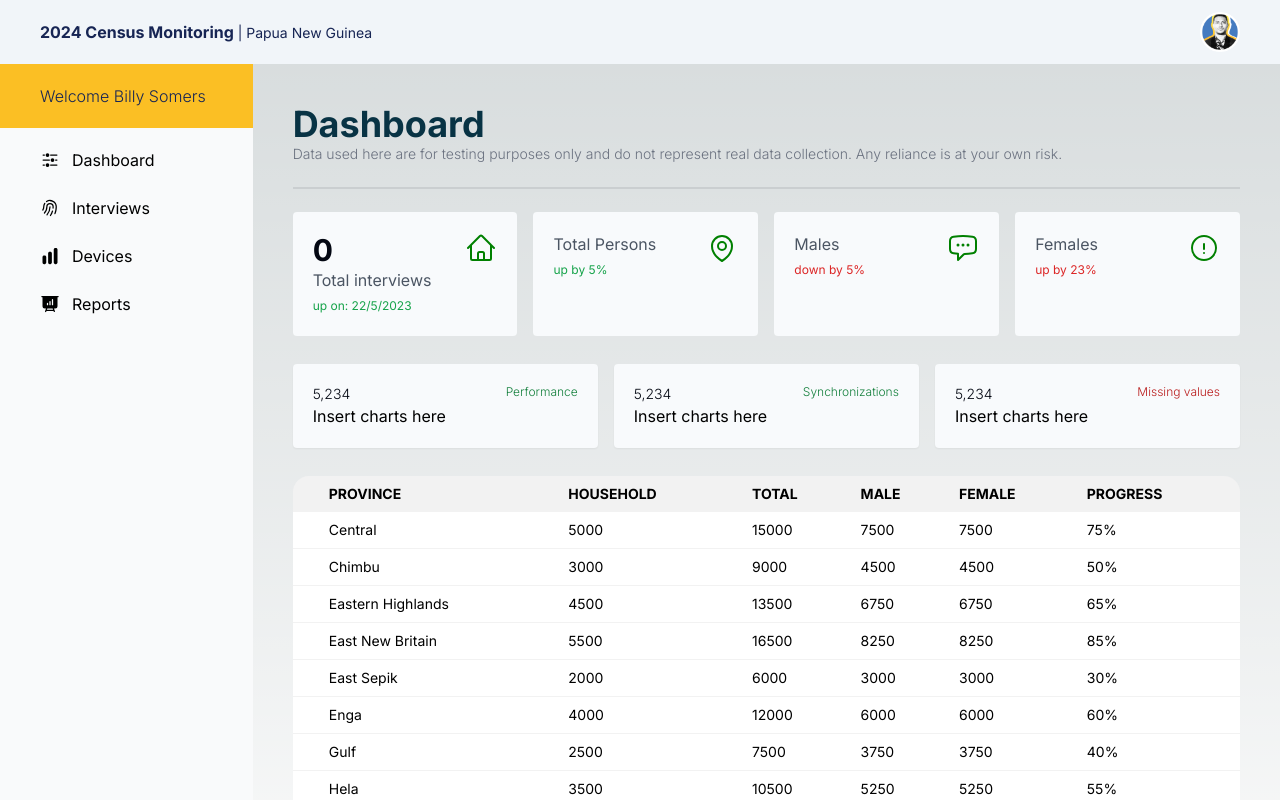
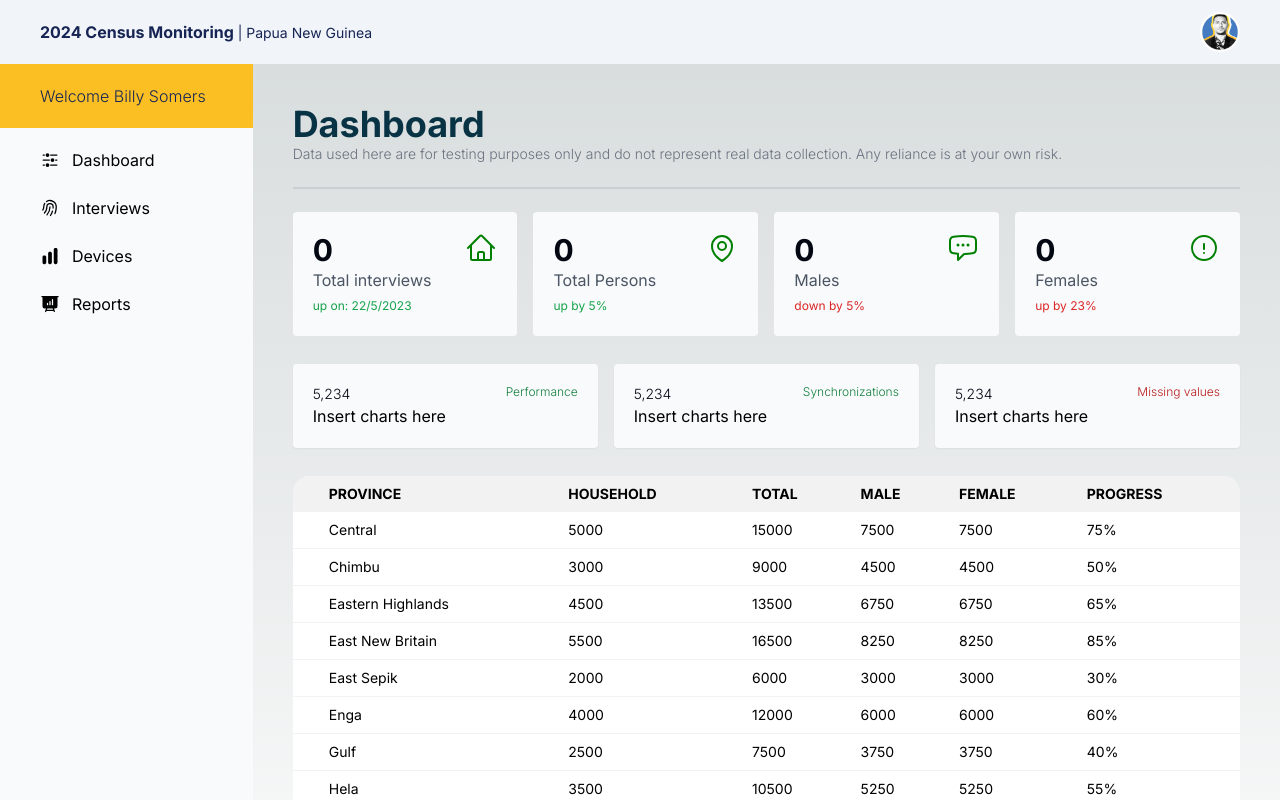
Before and after one commit to billyws/cspro-dashboard, a Next.js app: page / in a window 1280 px wide. Shown: the top 800 px of the page. Built offline with nearby package versions, Linux system fonts and the light colour scheme; no server answers.

Commit message:
reset the initial state of persons, males and females to 0

```diff
--- a/components/StatsCounter.tsx
+++ b/components/StatsCounter.tsx
@@ -7,9 +7,9 @@ import Interviews from "../app/interviews/page"
 export default function StatsCounter(){
 
     const [interviews, setInterviews] = useState([])
-    const [persons, setPersons] = useState([])
-    const [males, setMales] = useState([])
-    const [females, setFemales] = useState([])
+    const [persons, setPersons] = useState(0)
+    const [males, setMales] = useState(0)
+    const [females, setFemales] = useState(0)
 
     // Use the useEffect hook to get data from pages/api/interviews
     // and set the state of the interviews, persons, males, and females variables respectively
```
